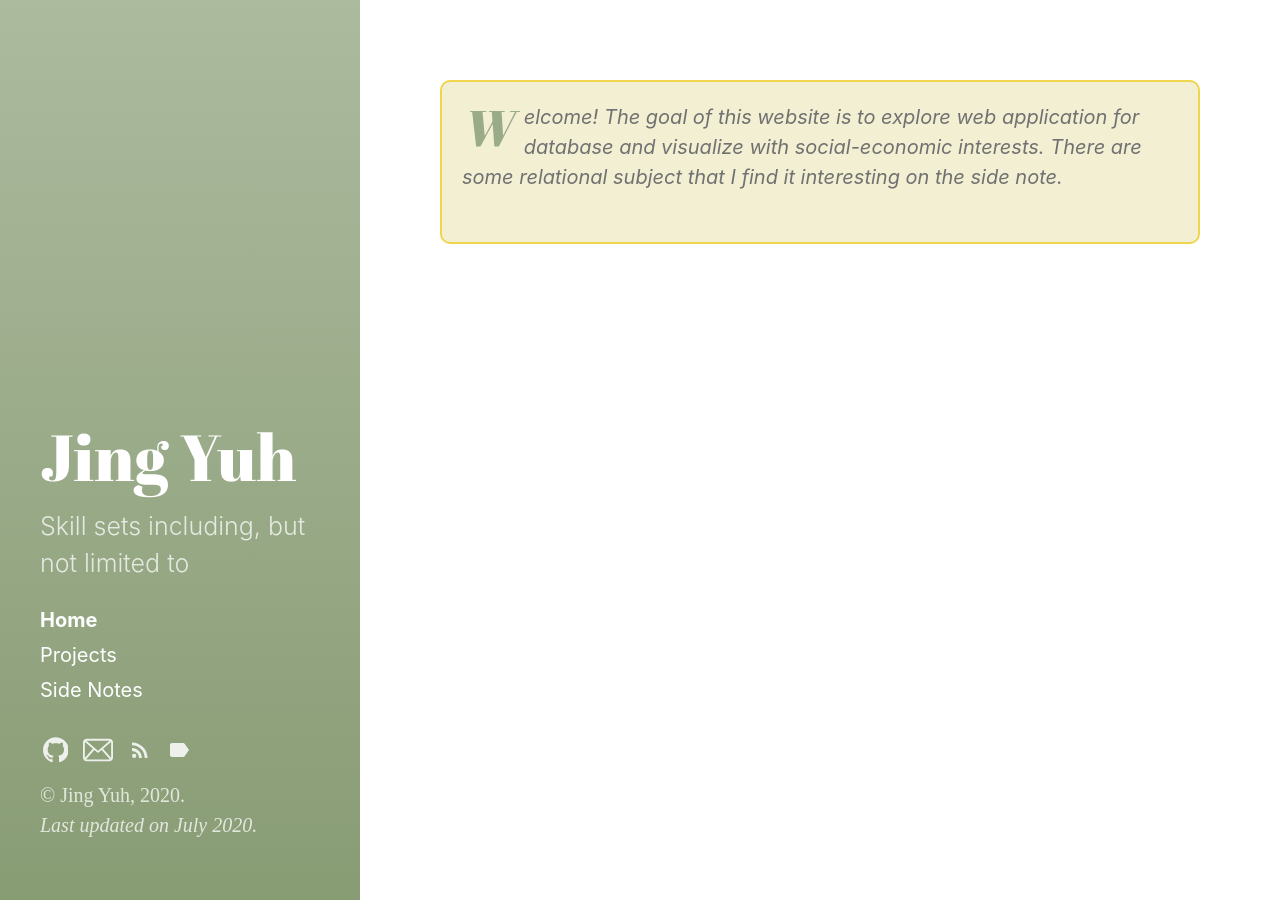
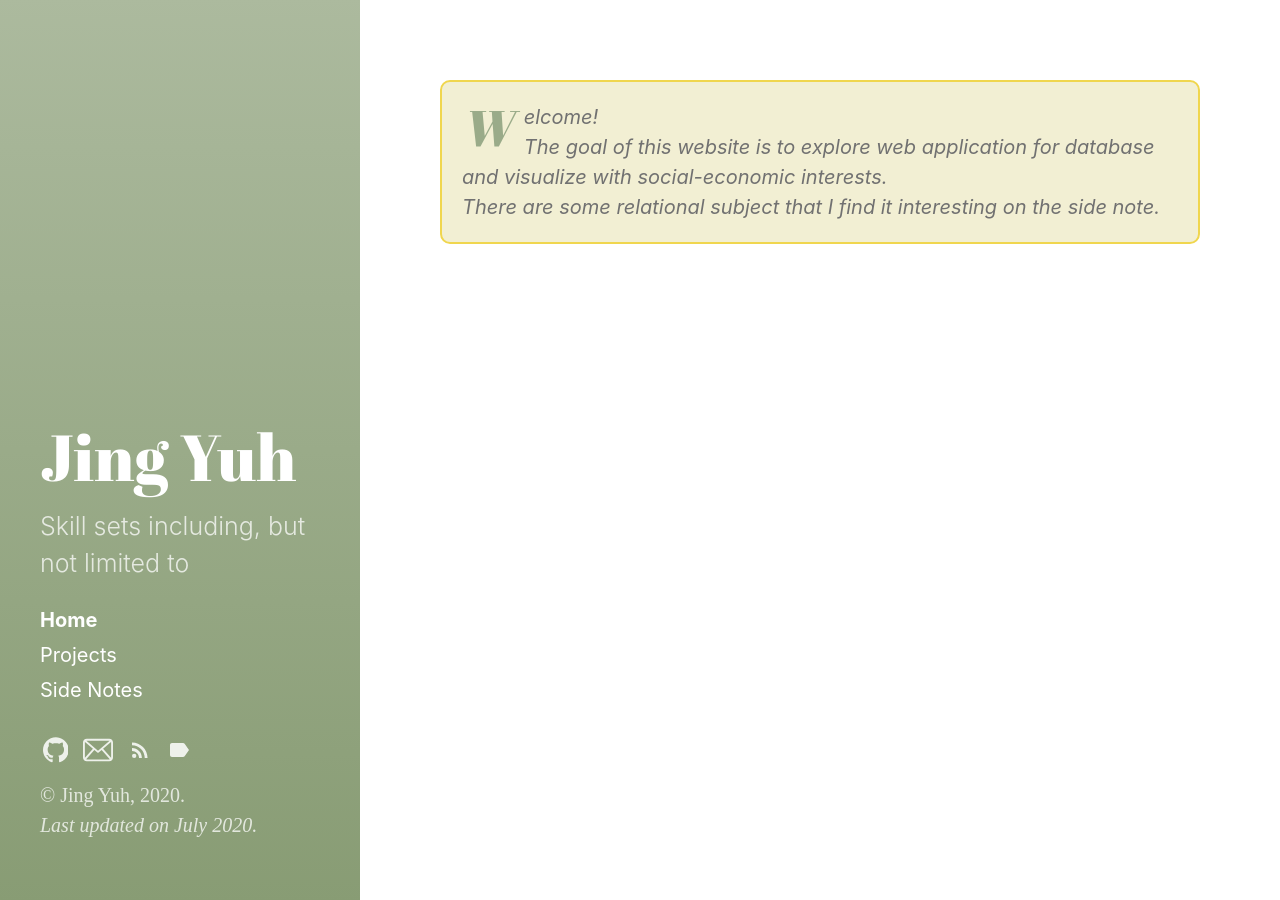
Before and after one commit to jyang123-bit/Website, a Jekyll site: the page built from index.html, in a window 1280 px wide. Built offline with Jekyll 4.4.1, drawn with Linux system fonts in a browser that asks for light colours; the list of posts is cut into pages by our own code.

Commit message:
Update index.html

```diff
--- a/index.html
+++ b/index.html
@@ -3,8 +3,10 @@ layout: default
 title: Home
 ---
 
-<p class="message"><span class="padded-dropcap">W</span>elcome! The goal of this website is to explore web application for database and visualize with social-economic interests.
-There are some relational subject that I find it interesting on the side note.
-<br>
-<br>
+<p class="message"><span class="padded-dropcap">W</span>elcome!
+
+<br>The goal of this website is to explore web application for database and visualize with social-economic interests.
+
+<br>There are some relational subject that I find it interesting on the side note.
+
 </p>
```
